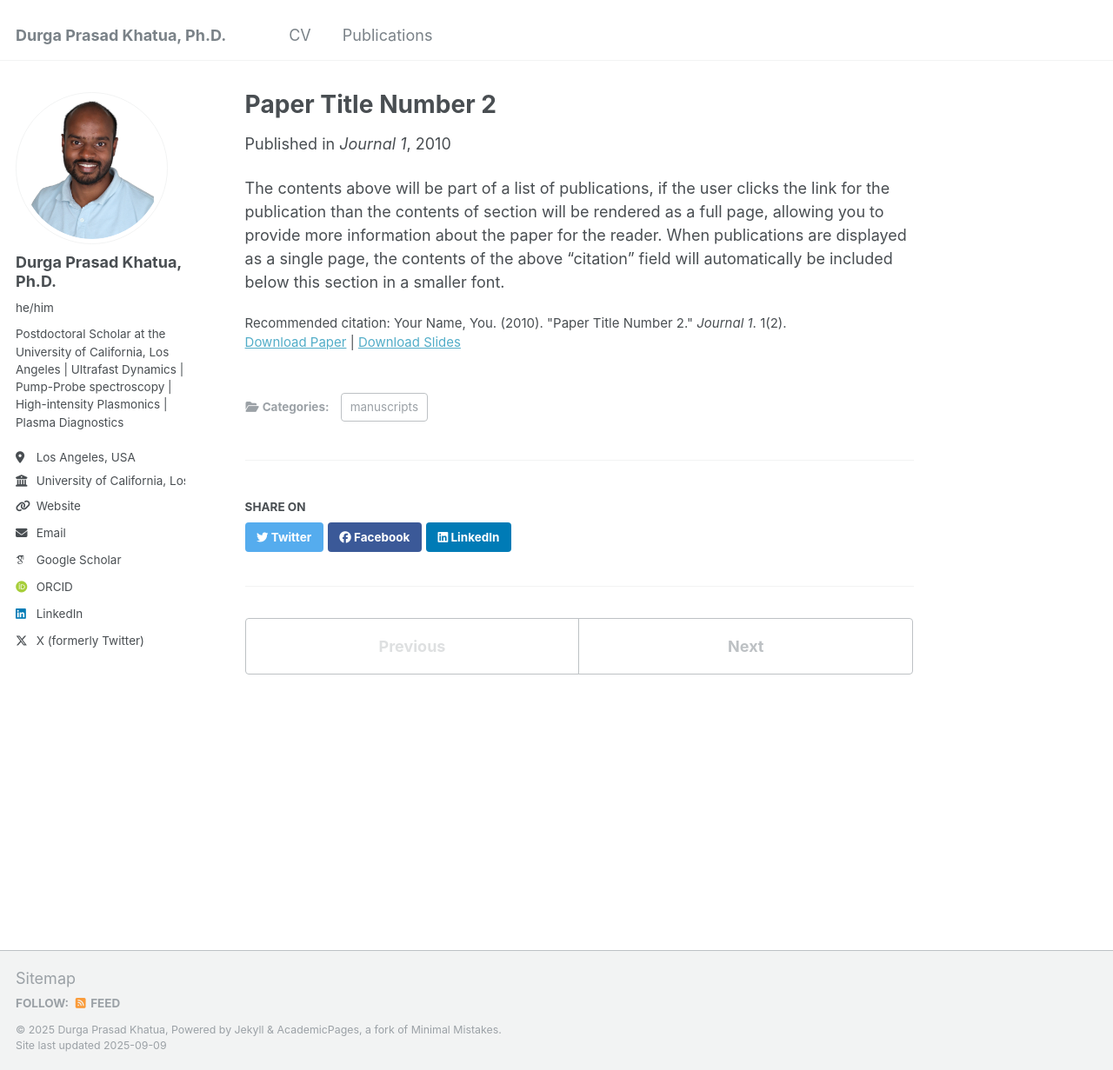
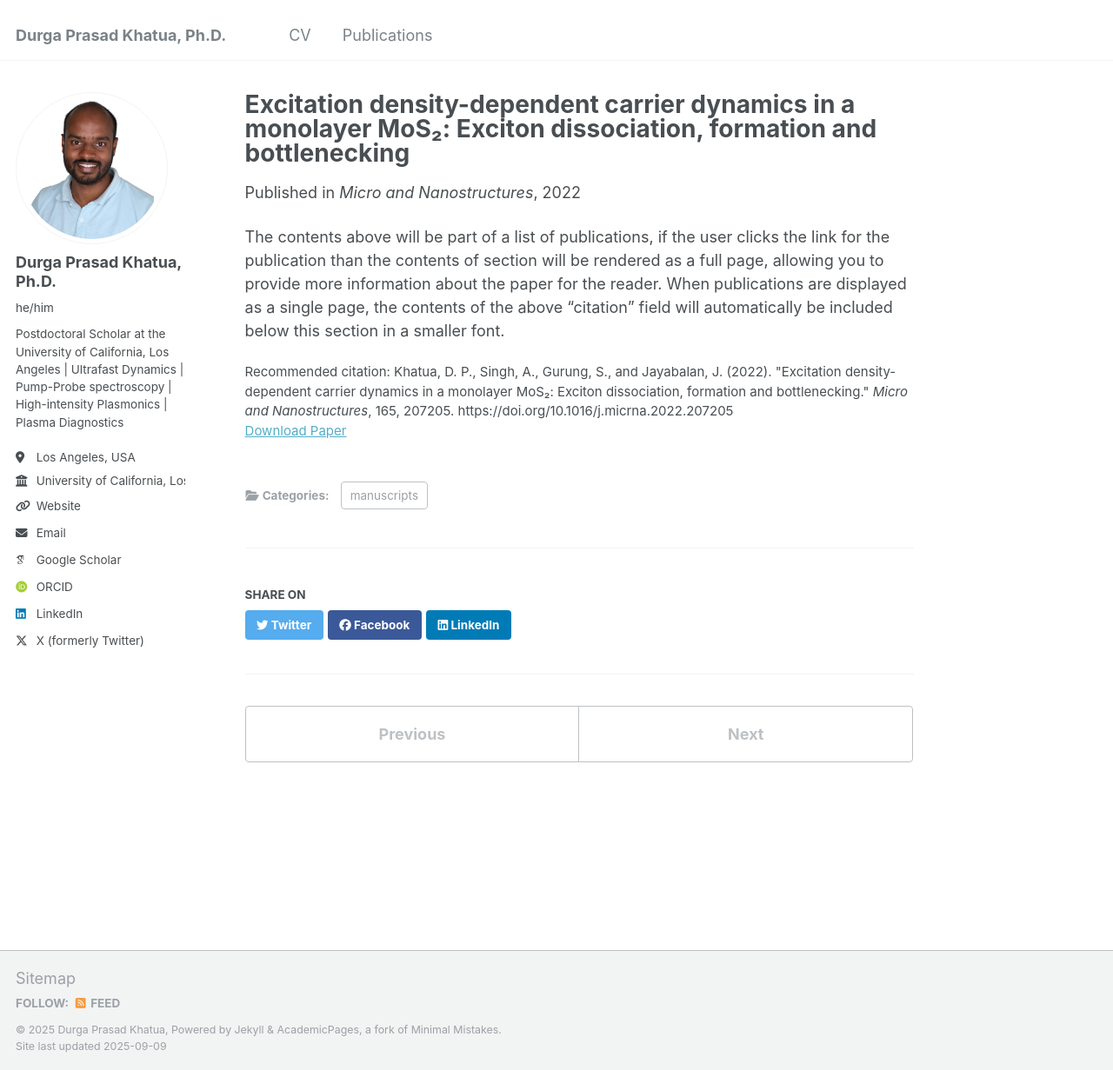
Before and after one commit to Khatua03/DurgaPrasadKhatua.github.io, a Jekyll site: the page built from _publications/2010-10-01-paper-title-number-2.md, in a window 1280 px wide and 1231 px high. Shown: the whole window at 87% size. Built offline with Jekyll 4.4.1, drawn with Linux system fonts in a browser that asks for light colours; some web fonts are replaced.

Commit message:
Update 2010-10-01-paper-title-number-2.md

```diff
--- a/_publications/2010-10-01-paper-title-number-2.md
+++ b/_publications/2010-10-01-paper-title-number-2.md
@@ -1,14 +1,13 @@
 ---
-title: "Paper Title Number 2"
+title: "Excitation density-dependent carrier dynamics in a monolayer MoS₂: Exciton dissociation, formation and bottlenecking"
 collection: publications
 category: manuscripts
-permalink: /publication/2010-10-01-paper-title-number-2
-excerpt: 'This paper is about the number 2. The number 3 is left for future work.'
-date: 2010-10-01
-venue: 'Journal 1'
-slidesurl: 'http://academicpages.github.io/files/slides2.pdf'
-paperurl: 'http://academicpages.github.io/files/paper2.pdf'
-citation: 'Your Name, You. (2010). &quot;Paper Title Number 2.&quot; <i>Journal 1</i>. 1(2).'
+permalink: /publication/2022-mos2-exciton-dynamics
+excerpt: "Study of excitation density-dependent carrier dynamics in a monolayer MoS₂, including exciton dissociation, formation, and bottlenecking effects."
+date: 2022-08-01
+venue: "Micro and Nanostructures"
+paperurl: "https://doi.org/10.1016/j.micrna.2022.207205"
+citation: 'Khatua, D. P., Singh, A., Gurung, S., and Jayabalan, J. (2022). "Excitation density-dependent carrier dynamics in a monolayer MoS₂: Exciton dissociation, formation and bottlenecking." <i>Micro and Nanostructures</i>, 165, 207205. https://doi.org/10.1016/j.micrna.2022.207205'
 ---
 
 The contents above will be part of a list of publications, if the user clicks the link for the publication than the contents of section will be rendered as a full page, allowing you to provide more information about the paper for the reader. When publications are displayed as a single page, the contents of the above "citation" field will automatically be included below this section in a smaller font.
```
